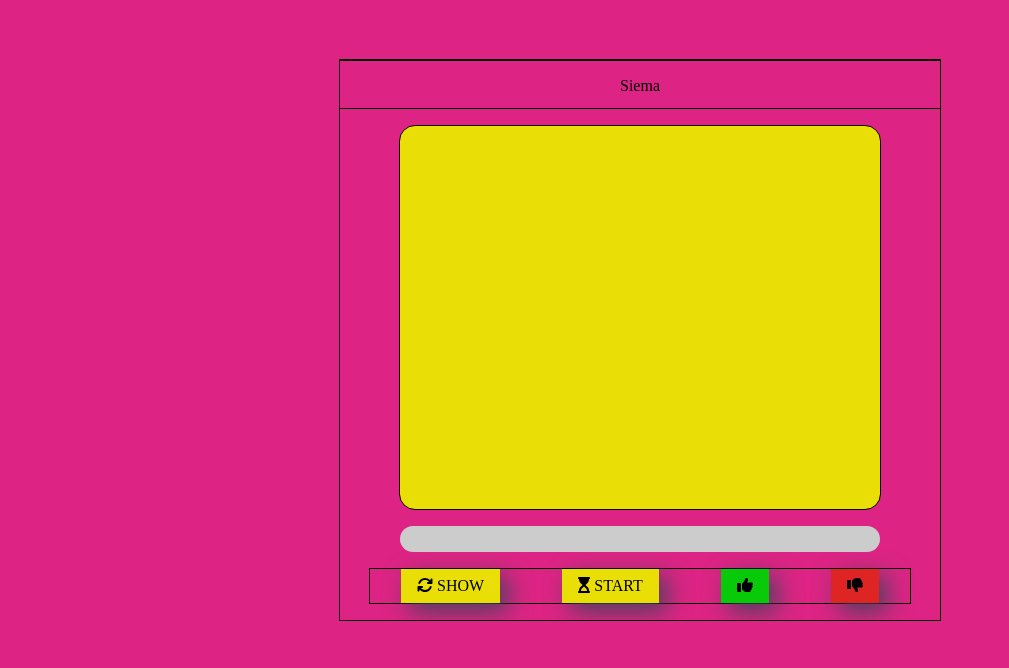
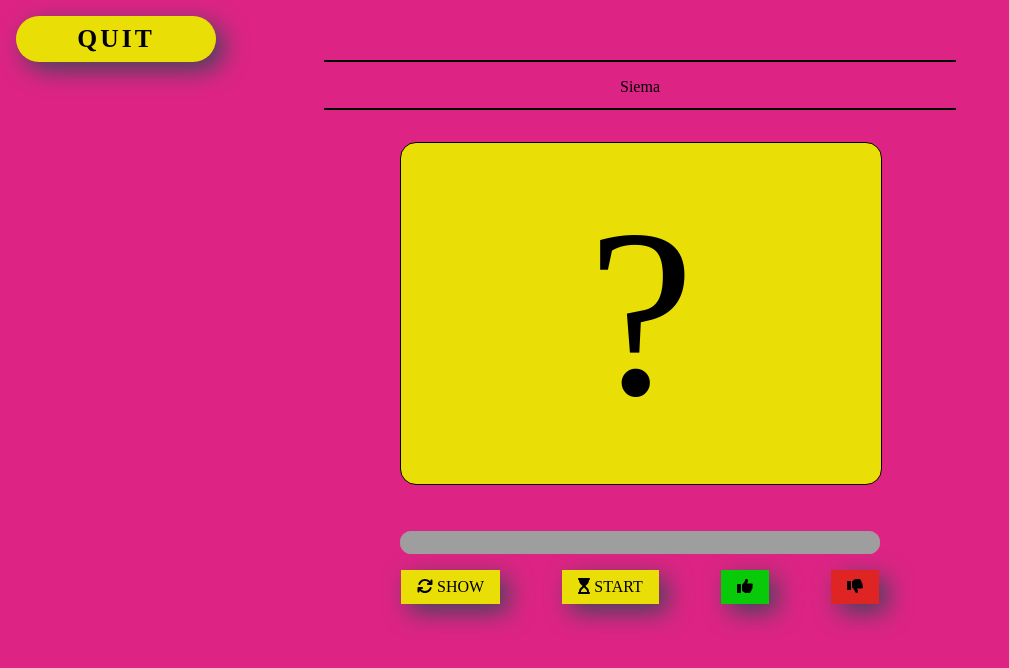
Before and after one commit to piotrkowalczykk/5-seconds-game, a React (Vite) app in the folder client/: page /game in a window 1280 px wide. Shown: the top 668 px of the page, without its empty margins (0-1009 px from the left). Built offline with nearby package versions, Linux system fonts and the light colour scheme; grey boxes are pictures that could not be loaded.

Commit message:
Updated layout of game page

```diff
--- a/client/src/pages/game/Game,.jsx
+++ b/client/src/pages/game/Game,.jsx
@@ -1,30 +1,66 @@
-import styles from "./Game.module.css"
-import { FontAwesomeIcon } from '@fortawesome/react-fontawesome'
-import { faArrowsRotate, faHourglassStart, faThumbsUp, faThumbsDown} from "@fortawesome/free-solid-svg-icons";
-function Game(){
+import React, { useState } from 'react';
+import styles from "./Game.module.css";
+import { FontAwesomeIcon } from '@fortawesome/react-fontawesome';
+import { faArrowsRotate, faHourglassStart, faThumbsUp, faThumbsDown } from "@fortawesome/free-solid-svg-icons";
+import { Link } from 'react-router-dom';
+
+function Game() {
+
+    const [isCounting, setIsCounting] = useState(false);
+    const [isFlipped, setIsFlipped] = useState(false);
+    const [isDisabled, setIsDisabled] = useState(false);
+    let clockAudio = new Audio("/public/clock.mp3");
+    let btnAudio = new Audio("/public/btnClickAudio.mp3")
+
+    const btnClickAudio = () => btnAudio.play()
+
 
     const players = JSON.parse(localStorage.getItem("players") || "[]");
 
-    return(
+    const handleFlip = () => {
+        setIsFlipped(!isFlipped);
+    };
+
+    const handleStartTimer = () =>{
+        setIsCounting(!isCounting)
+        clockAudio.play()
+        setIsDisabled(true)
+    }
+
+    return (
         <>
             <div className={styles.container}>
+                <Link to="/">
+                    <button onClick={btnClickAudio} className={styles.quitBtn}>QUIT</button>
+                </Link>
                 <div className={styles.question}>
                     <div className={styles.questionFor}>Siema</div>
-                <div className={styles.text}></div>
+                    <div className={isFlipped ? `${styles.card} ${styles.flipped}` : styles.card}>
+                        <div className={styles.front}>?</div>
+                        <div className={styles.back}>Druga strona</div>
+                    </div>
                     <div className={styles.timerContainer}>
-                    <div className={styles.timer}></div>
+                        <div className={isCounting ? `${styles.timer} ${styles.animate}` : styles.timer}></div>
                     </div>
                     <div className={styles.buttons}>
-                    <button className={styles.flipBtn}><FontAwesomeIcon className={styles.fix} icon={faArrowsRotate} /> SHOW</button>
-                    <button className={styles.startTimerBtn}><FontAwesomeIcon className={styles.fix} icon={faHourglassStart} /> START</button>
-                    <button className={styles.yesBtn}><FontAwesomeIcon className={styles.fix} icon={faThumbsUp} /></button>
-                    <button className={styles.noBtn}><FontAwesomeIcon className={styles.fix} icon={faThumbsDown} /></button>
+                        <button className={styles.flipBtn} onClick={handleFlip}>
+                            <FontAwesomeIcon className={styles.fix} icon={faArrowsRotate} /> SHOW
+                        </button>
+                        <button className={styles.startTimerBtn} onClick={handleStartTimer} disabled={isDisabled}>
+                            <FontAwesomeIcon className={styles.fix} icon={faHourglassStart} /> START
+                        </button>
+                        <button className={styles.yesBtn}>
+                            <FontAwesomeIcon className={styles.fix} icon={faThumbsUp} />
+                        </button>
+                        <button className={styles.noBtn}>
+                            <FontAwesomeIcon className={styles.fix} icon={faThumbsDown} />
+                        </button>
                     </div>
                 </div>
             </div>
             <div className={styles.playersScore}>
                 {players.map((player, index) => (
-                <div style={{background: player.color}}className={styles.player}>
+                    <div key={index} style={{ background: player.color }} className={styles.player}>
                         <span>{player.name}</span>
                         <span>{player.points}</span>
                     </div>
@@ -33,4 +69,5 @@ function Game(){
         </>
     );
 }
-export default Game
+
+export default Game;
--- a/client/src/pages/game/Game.module.css
+++ b/client/src/pages/game/Game.module.css
@@ -11,24 +11,17 @@
     display: flex;
     align-items: center;
     flex-direction: column;
-    border: 1px solid black;
     width: clamp(350px, 50%, 600px);
     height: 70vh;
+    overflow: visible;
 }
 .questionFor{
-    border: 1px solid black;
+    border-top: 2px solid;
+    border-bottom: 2px solid;
     width: 100%;
     height: fit-content;
     text-align: center;
     padding: 1rem;
-}
-.text{
-    margin-top: 1rem;
-    width: 80%;
-    height: 80%;
-    border: 1px solid black;
-    background: #eade07;
-    border-radius: 1rem;
 }
 .timerContainer {
     margin-top: 1rem;
@@ -38,26 +31,29 @@
     border-radius: 15px;
     overflow: hidden;
     position: relative;
-}
+  }
+
 .timer {
     width: 100%;
     height: 100%;
     background-image: url('/public/load.jpg');
+}
+
+.timer.animate {
     animation: countdown 5s linear forwards;
 }
 
 @keyframes countdown {
     from {
-        width: 100%;
+      width: 100%;
     }
     to {
-        width: 0;
+      width: 0;
     }
 }
 .buttons{
     display: flex;
     justify-content: space-around;
-    border: 1px solid black;
     width: 90%;
     overflow: visible;
     margin: 1rem;
@@ -71,6 +67,10 @@
     padding-left: 1rem;
     padding-right: 1rem;
     font-size: clamp(0.2rem, 3vw, 1rem);
+    transition: background-color 0.3s ease;
+}
+.flipBtn:hover{
+    background-color: #c2ba27;
 }
 .fix{
     background: transparent;
@@ -84,7 +84,11 @@
     padding-left: 1rem;
     padding-right: 1rem;
     font-size: clamp(0.2rem, 3vw, 1rem);
+    transition: background-color 0.3s ease;
 
+}
+.startTimerBtn:hover{
+    background-color: #c2ba27;
 }
 .yesBtn{
     background-color: rgb(8, 202, 8);
@@ -95,6 +99,7 @@
     padding-left: 1rem;
     padding-right: 1rem;
     font-size: clamp(0.2rem, 3vw, 1rem);
+    transition: background-color 0.3s ease;
 }
 .noBtn{
     background-color: rgb(223, 36, 36);
@@ -105,6 +110,7 @@
     padding-left: 1rem;
     padding-right: 1rem;
     font-size: clamp(0.2rem, 3vw, 1rem);
+    transition: background-color 0.3s ease;
 }
 .playersScore{
     display: flex;
@@ -128,3 +134,62 @@
     background-color: transparent;
     font-size: clamp(0.2rem, 3vw, 1rem);
 }
+.card {
+    margin-top: 2rem;
+    margin-bottom: 2rem;
+    width: 80%;
+    height: 80%;
+    perspective: 1000px;
+    overflow: visible;
+}
+.front,
+.back {
+    width: 100%;
+    height: 100%;
+    position: absolute;
+    top: 0;
+    left: 0;
+    backface-visibility: hidden;
+    transition: transform 0.5s ease-in-out;
+    transform-style: preserve-3d;
+    background: #eade07;
+    border-radius: 1rem;
+    border: 1px solid black;
+
+}
+.back{
+    transform: rotateY(180deg);
+}
+.card.flipped .front{
+    transform: rotateY(180deg);
+}
+.card.flipped .back{
+    transform: rotateY(360deg);
+}
+.front{
+    font-size: clamp(4rem, 15rem, 20rem);
+    display: flex;
+    justify-content: center;
+    align-items: center;
+}
+.quitBtn{
+    background-color: #eade07;
+    cursor: pointer;
+    border: none;
+    border-radius: 2rem;
+    width: clamp(100px, 30vw, 200px);
+    padding: 0.5rem;
+    font-size: clamp(1rem, 2vw, 2rem);
+    font-weight: bold;
+    letter-spacing: 3px;
+    margin-bottom: 3rem;
+    box-shadow: 8px 8px 24px 0px rgba(66, 68, 90, 1);
+    transition: background-color 0.3s ease, box-shadow 0.3s ease;
+    position: absolute;
+    top: 0;
+    left: 0;
+    margin: 1rem;
+}
+.quitBtn:hover{
+    background-color: #afa818;
+}
--- a/client/src/pages/options/Options.jsx
+++ b/client/src/pages/options/Options.jsx
@@ -55,7 +55,7 @@ function Options(){
             </Link> }
 
             <div className={styles.form}>
-                <input type="text" maxlength="9" onChange={changehandle} value={newPlayer.name} name="name" placeholder="Player name" className={styles.textField}></input>
+                <input type="text" maxLength="9" onChange={changehandle} value={newPlayer.name} name="name" placeholder="Player name" className={styles.textField}></input>
                 <button onClick={addPlayer} className={`${styles.addBtn} ${players.length >= 9 ? styles.disabled : ""}`} disabled={players.length >= 9}>ADD PLAYER</button>
             </div>
             <table className={styles.playerTable}>
```
Also changed, not shown: 1 other file (tests, documents, lock files or other folders). Lines whose indentation alone changed are shown as unchanged.
